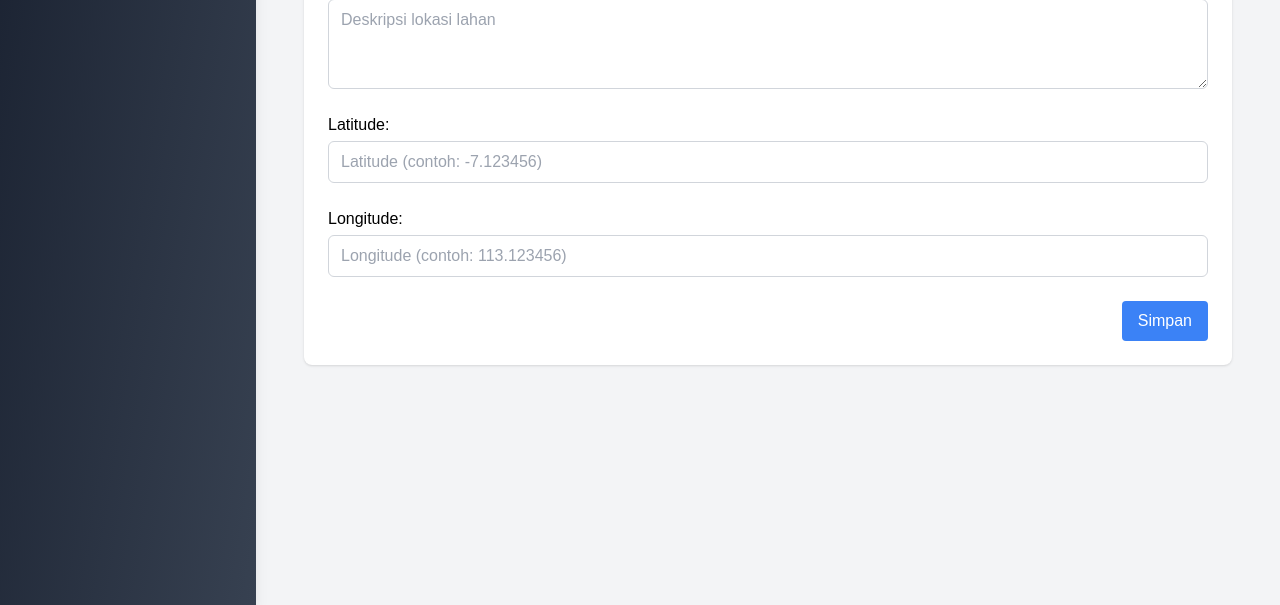
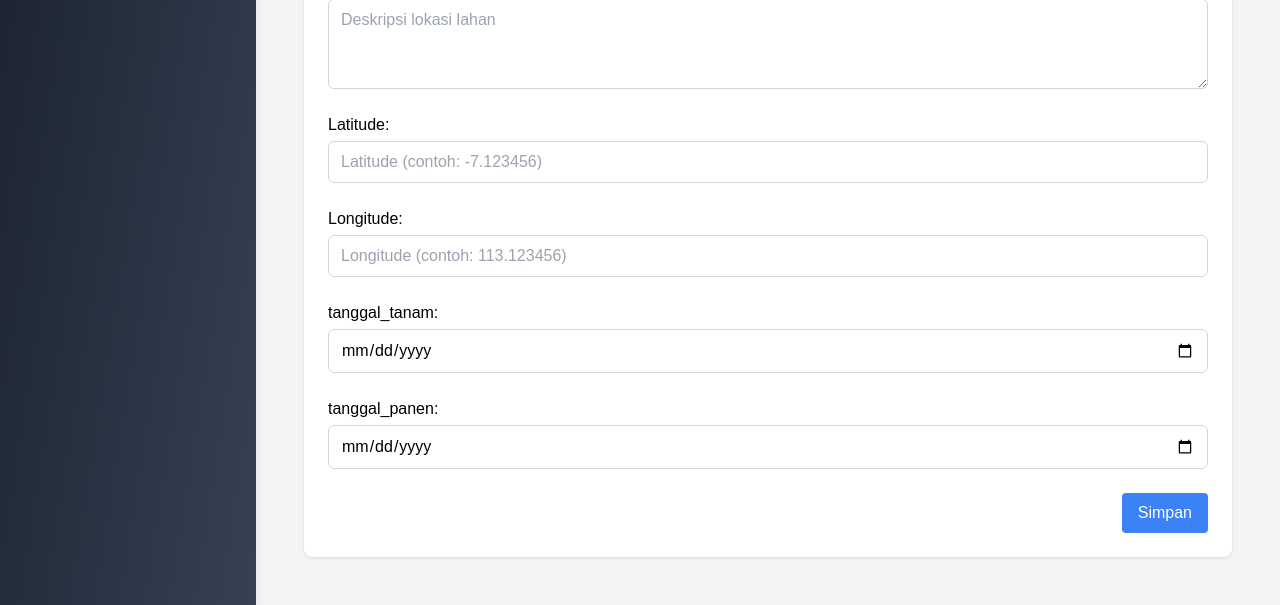
Before and after one commit to Mohferizainullabasyir/gapoktan, a Django app: page /administrator/form-lahan/ in a window 1280 px wide. Shown: the part 994-1599 px from the top of the page. Run offline with Django 5.2, Linux system fonts and the light colour scheme; data comes from the database, SQL or seed files in the repository; both versions use the stored data as it was after the commit; some libraries are stand-ins or nearby versions.

Commit message:
add fitur progress panen

```diff
--- a/administrator/admin.py
+++ b/administrator/admin.py
@@ -53,7 +53,7 @@ class AlsintanAdmin(admin.ModelAdmin):
 
 @admin.register(Lahan)
 class LahanAdmin(admin.ModelAdmin):
-    list_display=('id', 'pemilik', 'gambar_lahan', 'luas', 'jenis_tanaman', 'lokasi','latitude','longitude','slug')
+    list_display=('id', 'pemilik', 'gambar_lahan', 'luas', 'jenis_tanaman', 'lokasi','latitude','longitude', 'tanggal_tanam', 'tanggal_panen', 'progress_tanam','slug')
     prepopulated_fields = {"slug": ("pemilik",)}
 
 @admin.register(DataERDKK)
--- a/administrator/forms.py
+++ b/administrator/forms.py
@@ -257,7 +257,7 @@ class AlsintanForm(forms.ModelForm):
 class LahanForm(forms.ModelForm):
     class Meta:
         model = Lahan
-        fields = ['pemilik', 'gambar_lahan', 'luas', 'jenis_tanaman', 'lokasi', 'latitude', 'longitude']
+        fields = ['pemilik', 'gambar_lahan', 'luas', 'jenis_tanaman', 'lokasi', 'latitude', 'longitude','tanggal_tanam','tanggal_panen']
 
         widgets = {
             'pemilik': forms.Select(attrs={
@@ -289,6 +289,14 @@ class LahanForm(forms.ModelForm):
                 'placeholder': 'Longitude (contoh: 113.123456)',
                 'step': 'any',
             }),
+            'tanggal_tanam': forms.DateInput(attrs={
+                'class': 'date-input mt-1 block w-full border border-gray-300 rounded-md py-2 px-3 focus:ring focus:ring-blue-200',
+                'type': 'date',
+            }),
+            'tanggal_panen': forms.DateInput(attrs={
+                'class': 'date-input mt-1 block w-full border border-gray-300 rounded-md py-2 px-3 focus:ring focus:ring-blue-200',
+                'type': 'date',
+            }),
         }
 
         labels = {
@@ -299,4 +307,6 @@ class LahanForm(forms.ModelForm):
             'lokasi': 'Deskripsi Lokasi',
             'latitude': 'Latitude',
             'longitude': 'Longitude',
+            'tanggal_tanam':'tanggal_tanam',
+            'tanggal_panen':'tanggal_panen',
         }
--- a/administrator/models.py
+++ b/administrator/models.py
@@ -163,6 +163,8 @@ class Lahan(models.Model):
     lokasi = models.CharField(max_length=100)
     latitude = models.FloatField(null=True, blank=True)
     longitude = models.FloatField(null=True, blank=True)
+    tanggal_tanam = models.DateField(null=True, blank=True)
+    tanggal_panen = models.DateField(null=True, blank=True)
     created_at = models.DateField(default=timezone.now)
     slug = models.SlugField(max_length=200,null=True,blank=True, unique=True)
     class Meta:
@@ -173,8 +175,18 @@ class Lahan(models.Model):
 
     def save(self, *args, **kwargs):  # new
         if not self.slug:
-            self.slug = slugify(self.luas)
+            self.slug = slugify(self.pemilik)
         return super().save(*args, **kwargs)
+
+    @property
+    def progress_tanam(self):
+        if self.tanggal_tanam and self.tanggal_panen:
+            total_days = (self.tanggal_panen - self.tanggal_tanam).days
+            passed_days = (timezone.now().date() - self.tanggal_tanam).days
+            if total_days > 0:
+                progress = min(100, max(0, int((passed_days / total_days) * 100)))
+                return progress
+        return 0
 
 class DataERDKK(models.Model):
     JENIS_PUPUK_CHOICES = [
--- a/aplikasi/settings.py
+++ b/aplikasi/settings.py
@@ -112,7 +112,7 @@ AUTH_PASSWORD_VALIDATORS = [
 
 LANGUAGE_CODE = 'en-us'
 
-TIME_ZONE = 'UTC'
+TIME_ZONE = 'Asia/Jakarta'
 
 USE_I18N = True
 
--- a/petani/views.py
+++ b/petani/views.py
@@ -177,6 +177,8 @@ def tambah_lahan(request):
         lokasi = request.POST.get('lokasi')
         latitude = request.POST.get('latitude')
         longitude = request.POST.get('longitude')
+        tanggal_tanam = request.POST.get('tanggal_tanam')
+        tanggal_panen = request.POST.get('tanggal_panen')
 
         try:
             pemilik_obj = Petani.objects.get(id=pemilik_id)
@@ -191,6 +193,8 @@ def tambah_lahan(request):
             lokasi=lokasi,
             latitude=latitude,
             longitude=longitude,
+            tanggal_tanam=tanggal_tanam,
+            tanggal_panen=tanggal_panen
         )
         return redirect('lahan')
 
```
Also changed, not shown: petani/templates/lahan.html (+5 -3 lines), administrator/migrations/0027_lahan_tanggal_panen_lahan_tanggal_tanam_and_more.py (added), db.sqlite3.
